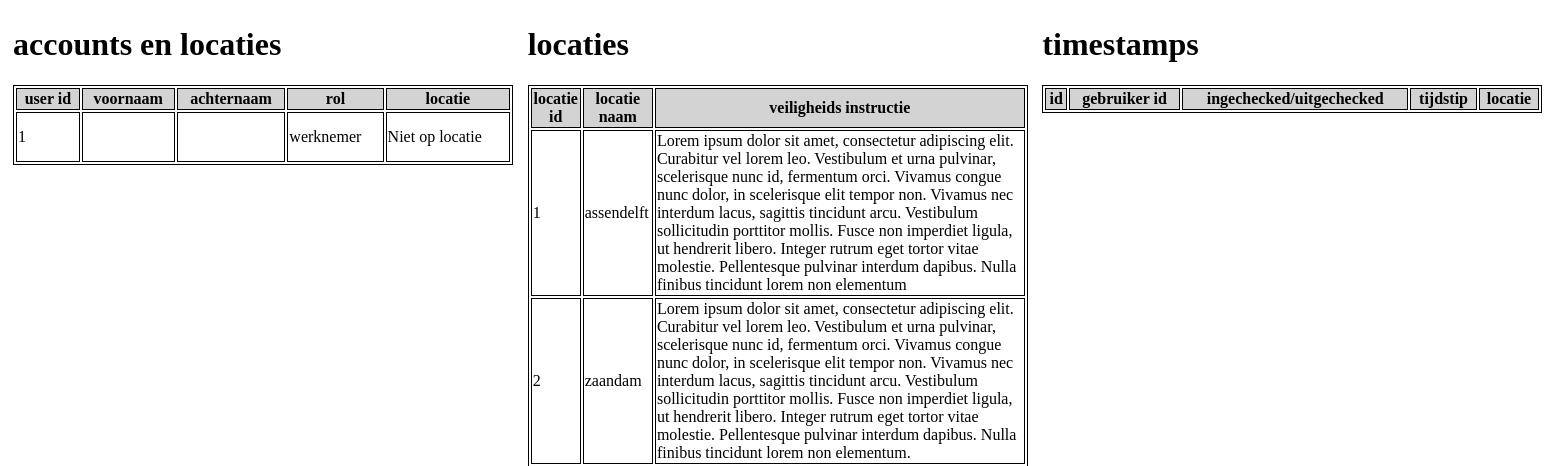
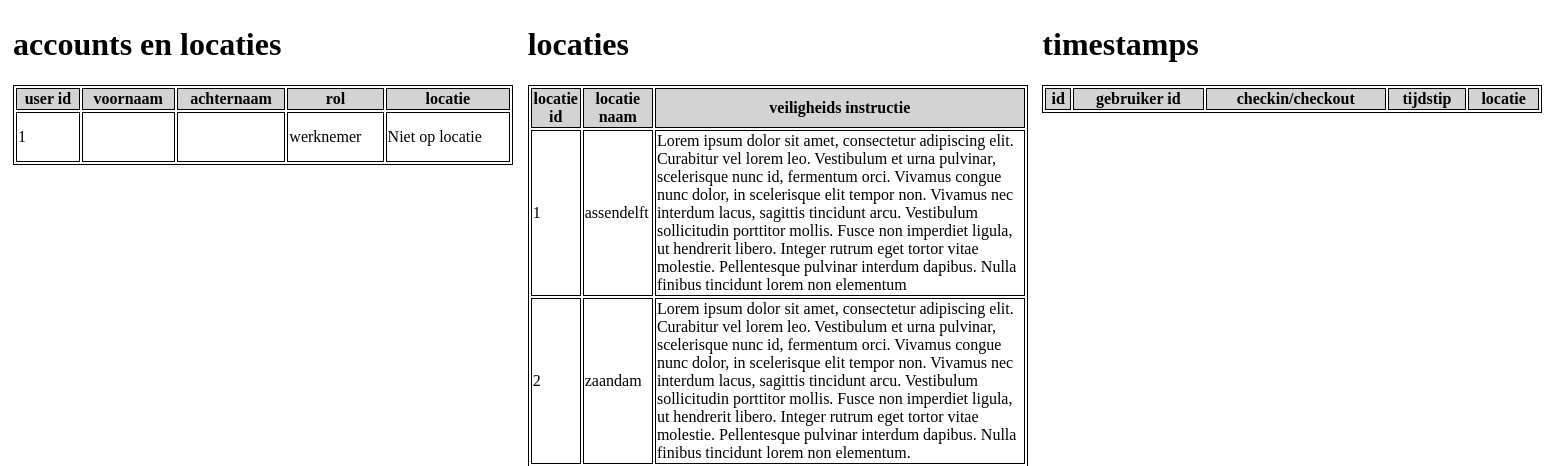
Before and after one commit to Bit-Academy-Students/afvalzorg-hack-your-future, a PHP site: page /admin_overview_page.php in a window 1560 px wide. Shown: the part 54-520 px from the top of the page. Run offline with PHP 8.4, Linux system fonts and the light colour scheme; the visitor is signed in with stand-in values (Sample User, id 1); data comes from the database, SQL or seed files in the repository; data that the repository does not hold is empty.

Commit message:
edited wording 	modified:   admin_overview_page.php

```diff
--- a/afvalzorg_code/php_code/admin_overview_page.php
+++ b/afvalzorg_code/php_code/admin_overview_page.php
@@ -116,7 +116,7 @@ $inchecklist->execute();
         <tr>
             <th>id</th>
             <th>gebruiker id</th>
-            <th>ingechecked/uitgechecked</th>
+            <th>checkin/checkout</th>
             <th>tijdstip</th>
             <th>locatie</th>
         </tr>
```
